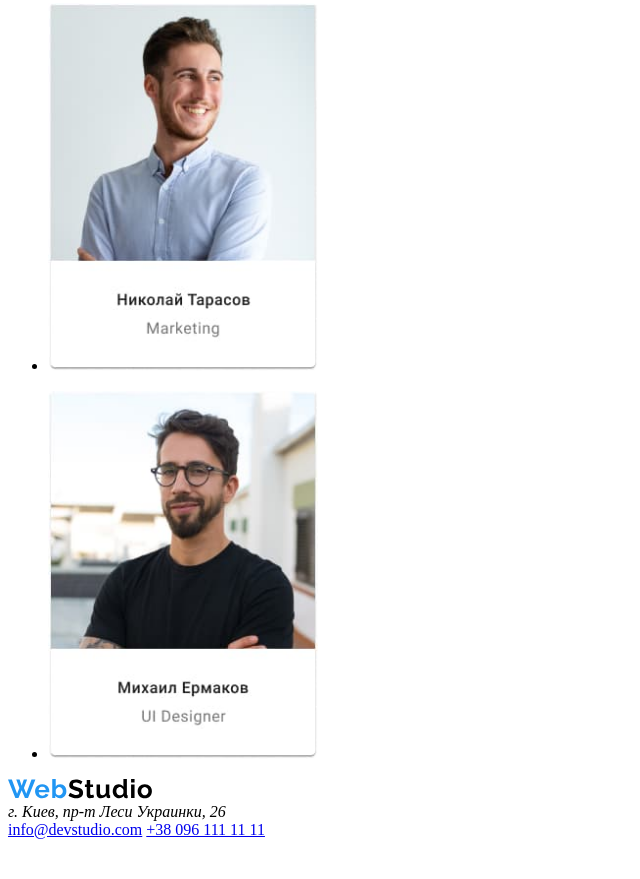
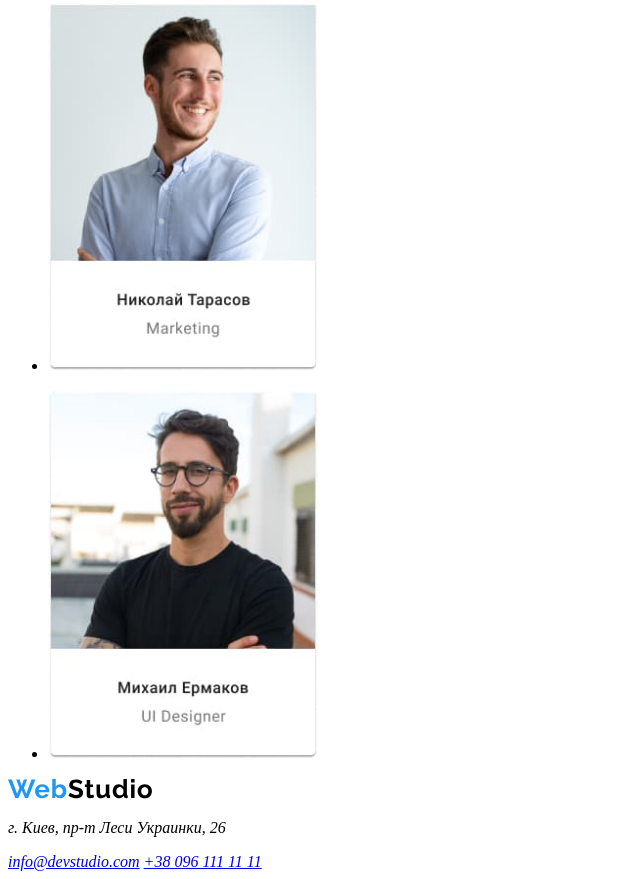
Before and after one commit to Viktoriia2022/goit-markup-hw-01, a plain HTML site: page index.html in a window 1280 px wide. Shown: the part 2381-3260 px from the top of the page, without its empty margins (0-640 px from the left). Before the commit the page ends 3228 px from the top, so only its background shows below. Drawn offline with Linux system fonts and the light colour scheme.

Commit message:
Изменение адресса

```diff
--- a/index.html
+++ b/index.html
@@ -101,11 +101,11 @@
             <a href="./index.html" aria-label="Логотип сайта WebStudio">
             <img src="./images/logo.svg" alt="Логотип">
         </a>
-        <address>г. Киев, пр-т Леси Украинки, 26</address>
-        <div>
+        <address>
+            <p>г. Киев, пр-т Леси Украинки, 26</p>
             <a href="e-mail:info@devstudio.com">info@devstudio.com</a>
             <a href="tel:+380961111111">+38 096 111 11 11</a>
-        </div>
+        </address>
     </footer>
 </body>
 </html>
```
